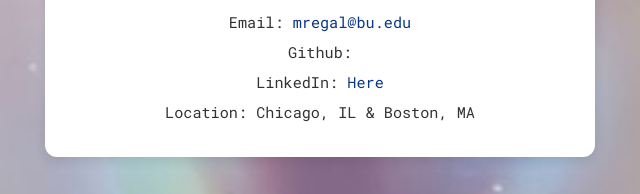
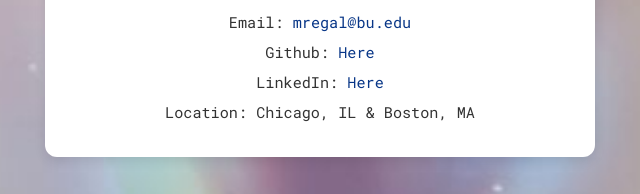
Before and after one commit to melreg6/portfolio, a plain HTML site: page index.html in a window 1280 px wide. Shown: the part 1688-1882 px from the top of the page, 320-960 px from the left. Drawn offline with Linux system fonts and the light colour scheme.

Commit message:
captions

```diff
--- a/index.html
+++ b/index.html
@@ -133,7 +133,7 @@
 
                 <div class="contact-info">
                 <p style = "font-family: Roboto Mono;">Email: <a href="mailto:mregal@bu.edu"> mregal@bu.edu</a></p>
-                <p style = "font-family: Roboto Mono;"> Github:</p>
+                <p style = "font-family: Roboto Mono;"> Github: <a href="https://github.com/melreg6/portfolio">Here</a></p>
                 <p style = "font-family: Roboto Mono;">LinkedIn: <a href = "https://www.linkedin.com/in/melissa-regalado-bb7009289/"> Here</a></p>
                 <p style = "font-family: Roboto Mono;">Location: Chicago, IL & Boston, MA</p>
                 </div>
```
